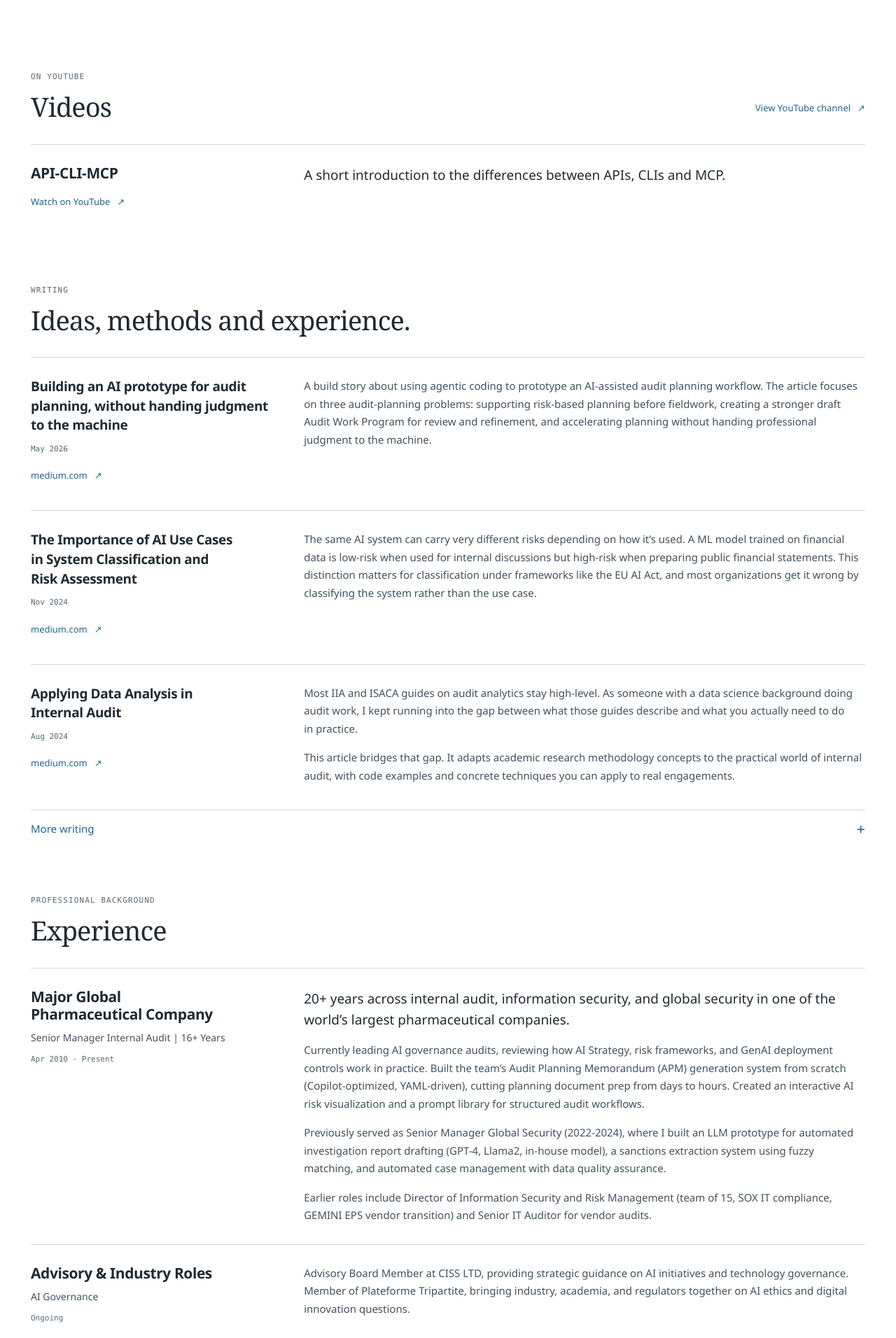
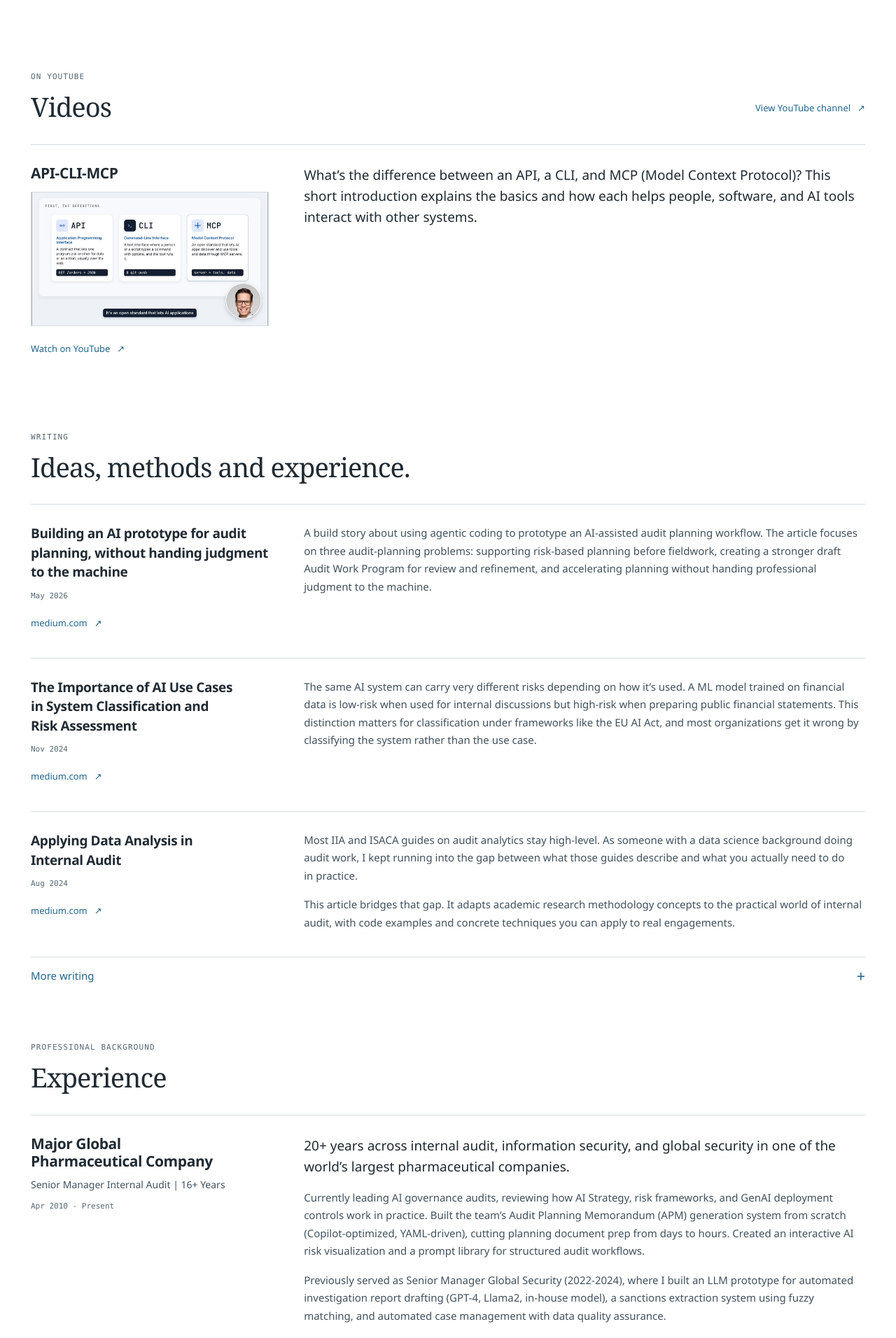
Before and after one commit to busera/busera.github.io, a Jekyll site: the page built from index.md, in a window 1280 px wide. Shown: the part 1324-3236 px from the top of the page at 70% size. Built offline with Jekyll 4.4.1, drawn with Linux system fonts in a browser that asks for light colours.

Commit message:
feat(profile): update video description and add local thumbnail

```diff
--- a/_config.yml
+++ b/_config.yml
@@ -94,10 +94,14 @@ content:
       - layout: left
         border: weak
         title: API-CLI-MCP
+        thumbnail: /images/videos/yngNlZ7N0Jc.jpg
+        thumbnail_alt: Video thumbnail comparing API, CLI and MCP definitions.
+        thumbnail_width: 1280
+        thumbnail_height: 720
         link: https://youtu.be/yngNlZ7N0Jc
         link_text: Watch on YouTube
         quote: >
-          A short introduction to the differences between APIs, CLIs and MCP.
+          What’s the difference between an API, a CLI, and MCP (Model Context Protocol)? This short introduction explains the basics and how each helps people, software, and AI tools interact with other systems.
 
   - title: Audit Analytics Utilities / Experiments
     layout: list
--- a/_includes/profile-white-item.html
+++ b/_includes/profile-white-item.html
@@ -8,6 +8,7 @@
       {% assign item_href = item.link %}
       {% assign first_two = item_href | slice: 0, 2 %}
       {% unless item_href contains '://' or first_two == '//' %}{% assign item_href = item_href | prepend: 'https://' %}{% endunless %}
+      {% if item.thumbnail %}<a class="video-thumbnail" href="{{ item_href | escape }}" aria-label="Watch {{ item.title | escape }}"><img src="{{ item.thumbnail | relative_url }}" alt="{{ item.thumbnail_alt | escape }}" width="{{ item.thumbnail_width }}" height="{{ item.thumbnail_height }}" loading="lazy" decoding="async"></a>{% endif %}
       <a class="item-link" href="{{ item_href | escape }}">{{ item.link_text | default: 'View source' | escape }} <span aria-hidden="true">↗</span></a>
     {% endif %}
   </div>
--- a/assets/profile-white.css
+++ b/assets/profile-white.css
@@ -252,6 +252,18 @@ details[open]>summary>span[aria-hidden] {
   color:var(--muted);
   margin-top:11px
 }
+/* Video thumbnail: start */
+.video-thumbnail {
+  display:block;
+  margin:14px 0 4px;
+  border:1px solid var(--line)
+}
+.video-thumbnail img {
+  display:block;
+  width:100%;
+  height:auto
+}
+/* Video thumbnail: end */
 .item-link {
   font-size:13px;
   min-height:44px;
```
Also changed, not shown: docs/profile-white-proposal.md (+10 -0 lines), tests/profile-proposal.test.mjs (+19 -3 lines), images/videos/yngNlZ7N0Jc.jpg (added).
